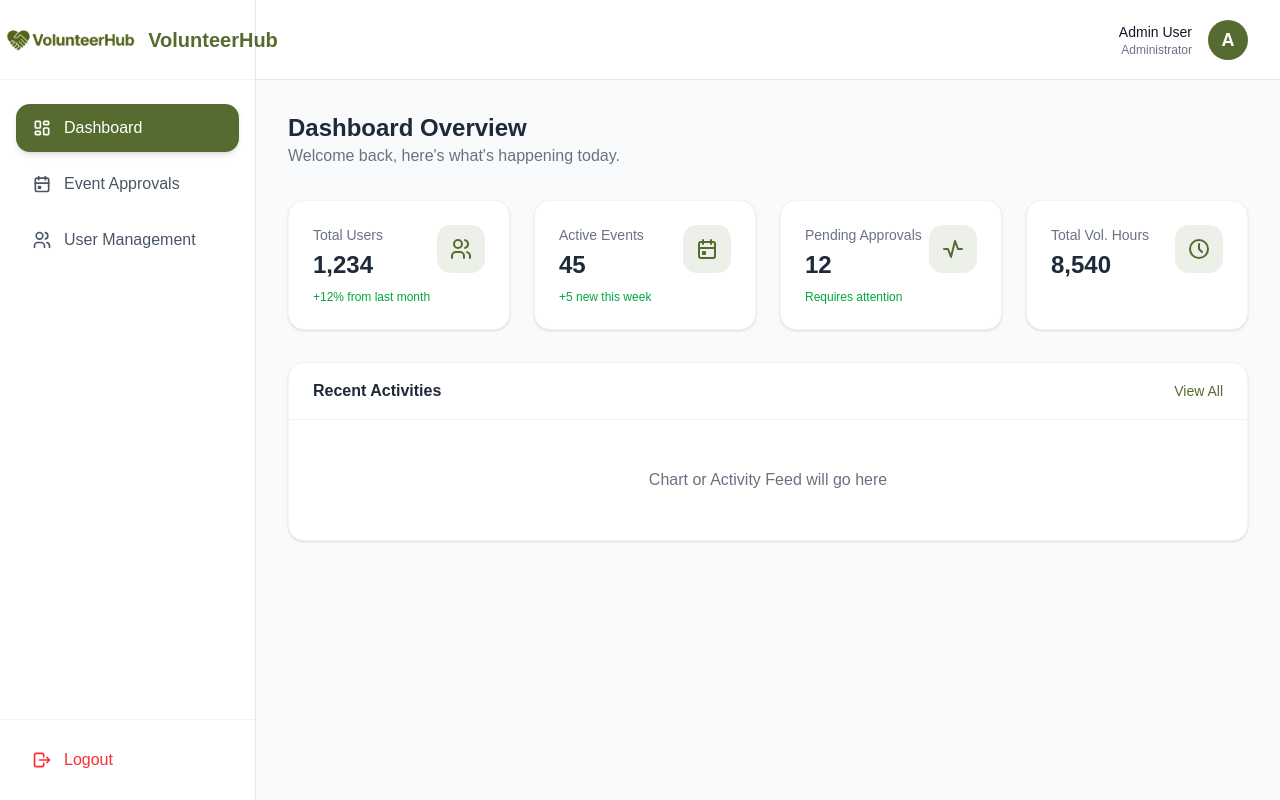
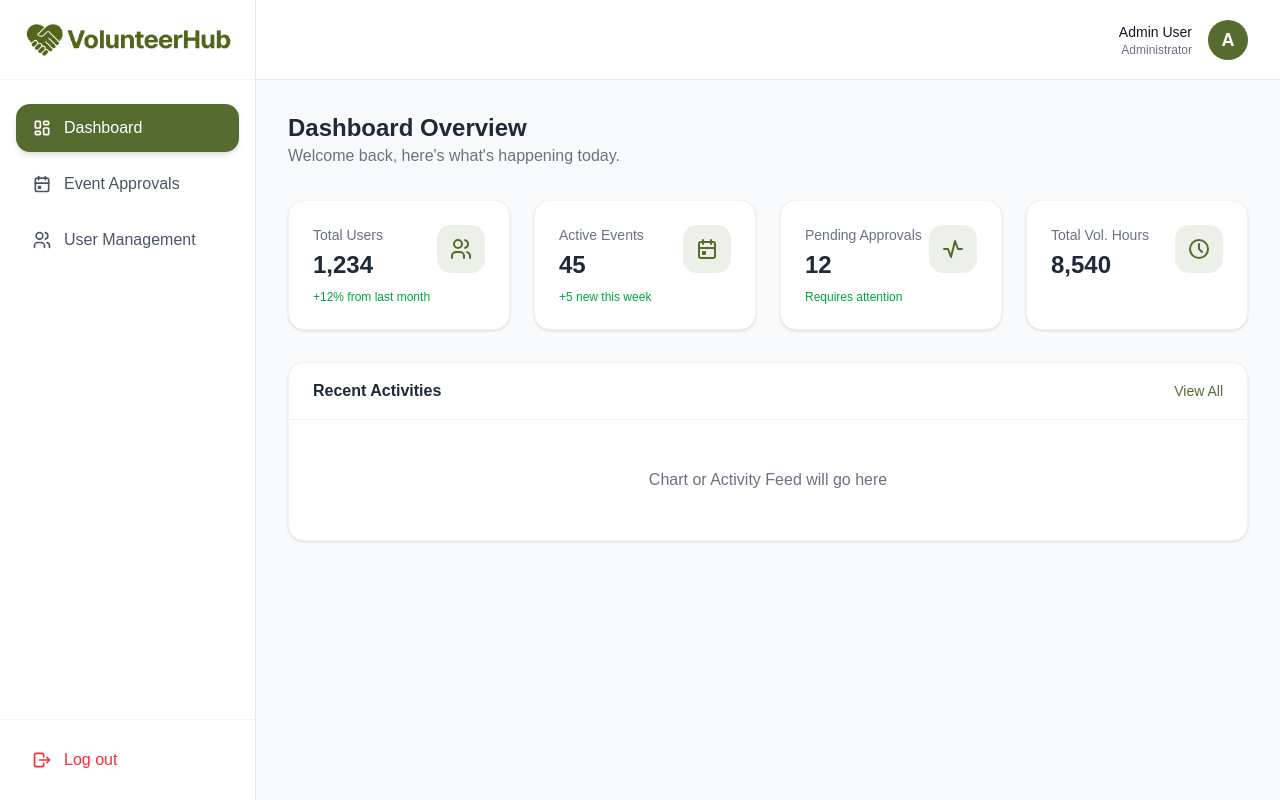
Before and after one commit to simonnguyen175/volunteer-hub, a React (Vite) app in the folder frontend/: page /admin in a window 1280 px wide. Built offline with nearby package versions, Linux system fonts and the light colour scheme.

Commit message:
update admin page

```diff
--- a/frontend/src/components/admin/AdminLayout.tsx
+++ b/frontend/src/components/admin/AdminLayout.tsx
@@ -34,8 +34,7 @@ export default function AdminLayout() {
 					{/* Sidebar Header */}
 					<div className="flex items-center justify-center h-20 border-b border-gray-100">
 						<Link to="/" className="flex items-center gap-2">
-							<img src={logo} alt="Logo" className="h-10 w-auto" />
-							{isSidebarOpen && <span className="font-bold text-xl text-[#556b2f] hidden lg:block">VolunteerHub</span>}
+							<img src={logo} alt="Logo" className="h-16 w-auto object-contain" />
 						</Link>
 					</div>
 
@@ -77,7 +76,7 @@ export default function AdminLayout() {
 						>
 							<IconLogout size={20} />
 							<span className={`whitespace-nowrap transition-opacity duration-300 ${isSidebarOpen ? "opacity-100" : "opacity-0 lg:hidden"}`}>
-								Logout
+								Log out
 							</span>
 						</button>
 					</div>
```
